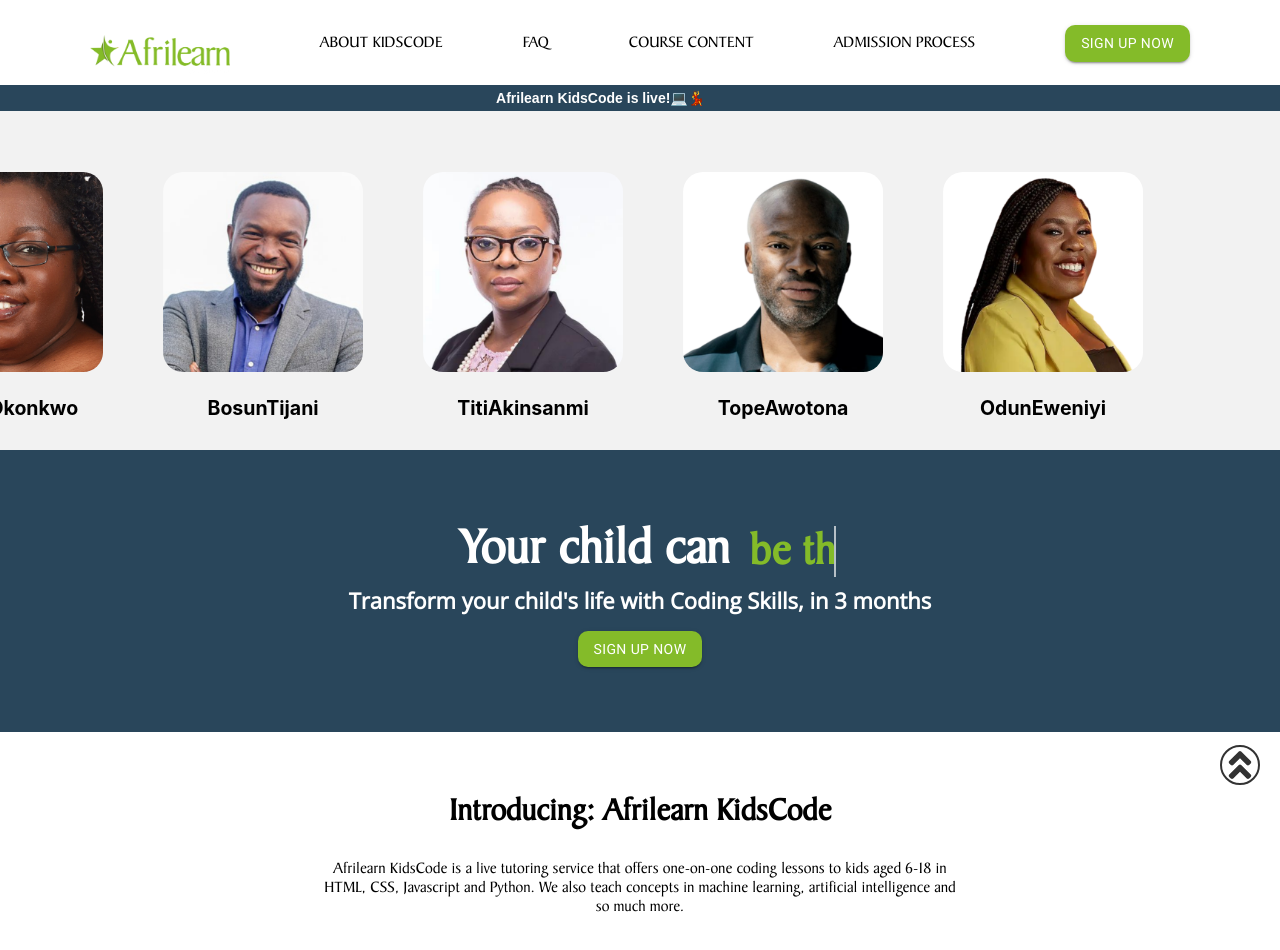
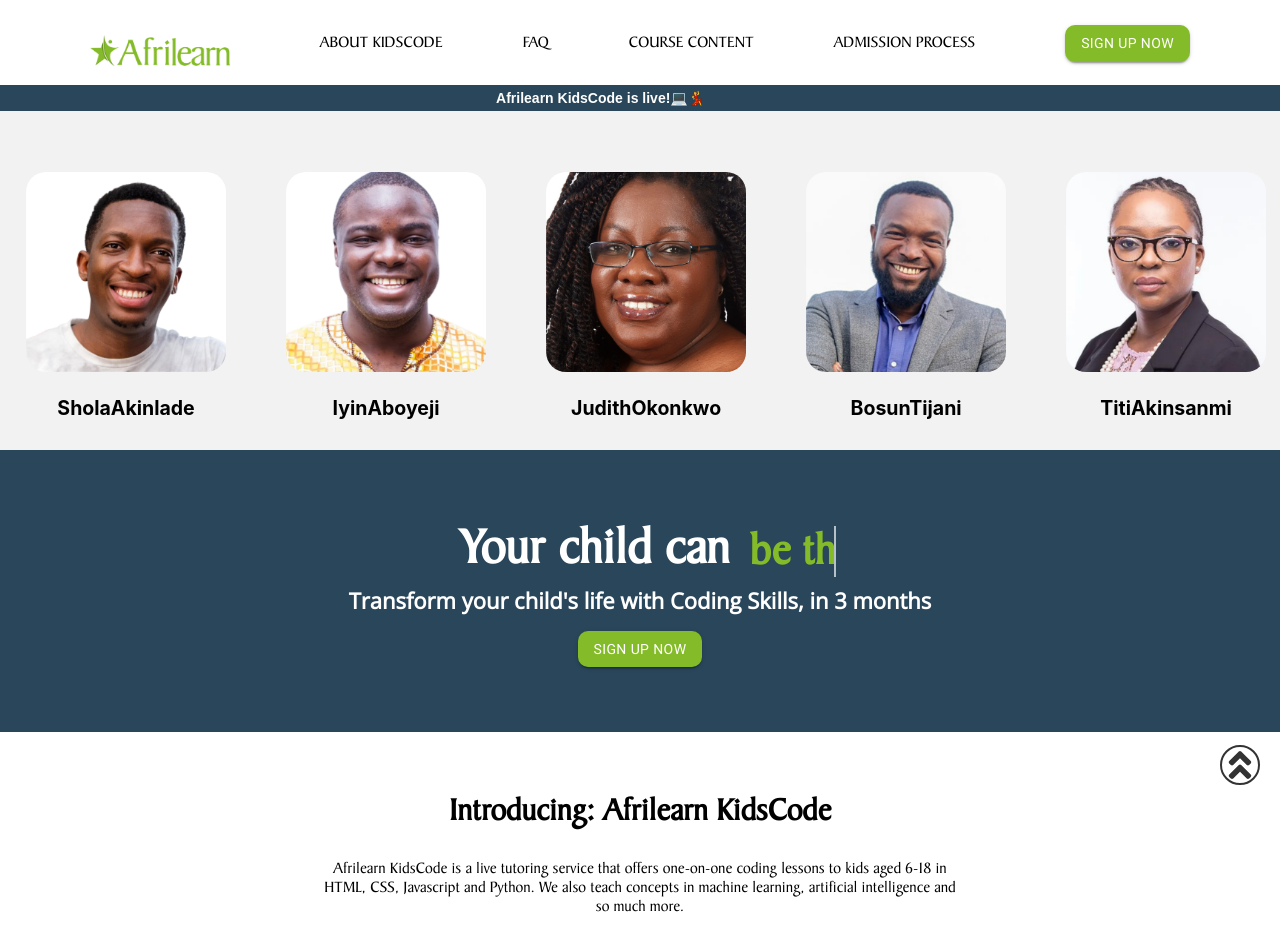
Before and after one commit to Afrilearn/AfrilearnCoding, a React (Create React App) app: page / in a window 1280 px wide. Shown: the top 950 px of the page. Built offline with nearby package versions, Linux system fonts and the light colour scheme.

Commit message:
Add text

```diff
--- a/src/components/imageholder.css
+++ b/src/components/imageholder.css
@@ -38,14 +38,14 @@
     /* box-shadow: 2px 2px 2px 2px rgba(0, 0, 0, 0.2); */
     margin: 10px;
     animation-name: rightToLeft;
-    animation-duration: 10.5s;
+    animation-duration: 16.5s;
     animation-timing-function: linear;
     animation-iteration-count: infinite;
 }
 
 @keyframes rightToLeft {
     0% {
-      transform: translateX(800px);
+      transform: translateX(1000px);
     }
     100% {
       transform: translateX(-1500px);
```
